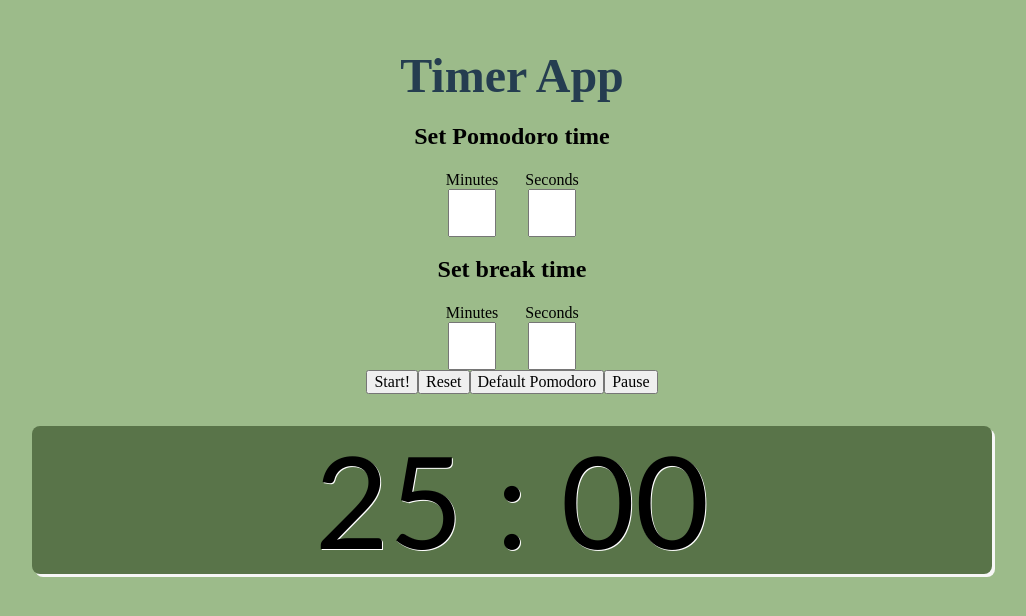
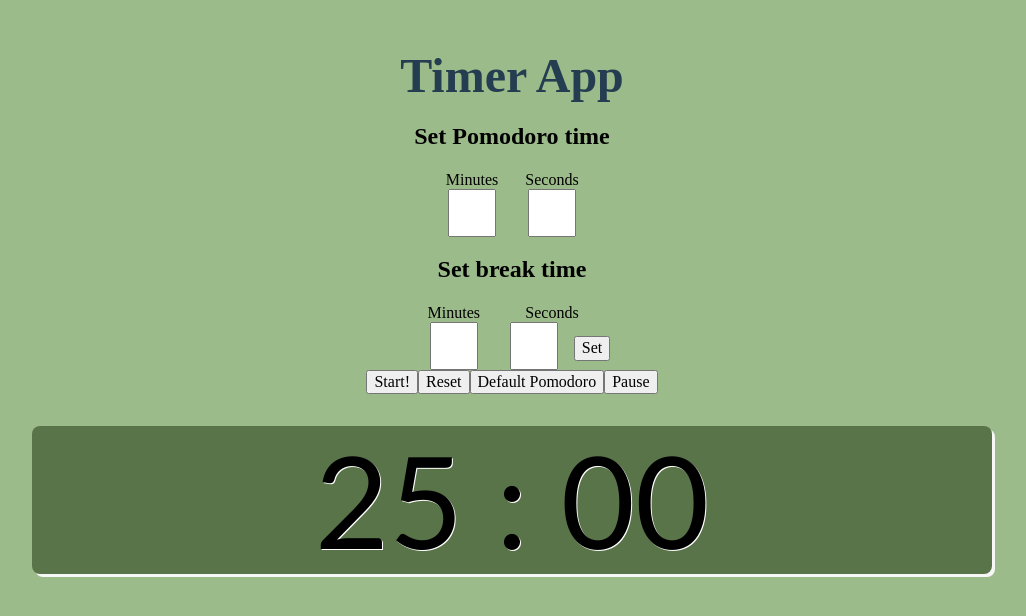
Before and after one commit to icelandico/timer-react, a React (Create React App) app: page / in a window 1280 px wide. Shown: the top 616 px of the page, without its empty margins (128-1154 px from the left). Built offline with nearby package versions, Linux system fonts and the light colour scheme.

Commit message:
Handle set timer values

```diff
--- a/src/components/Display/Display.js
+++ b/src/components/Display/Display.js
@@ -35,10 +35,19 @@ handlePause = () => {
   clearInterval(this.interval)
 }
 
+handleSetSettings = (minutes, seconds) => {
+  this.setState({
+    minutes,
+    seconds
+  })
+}
+
   render() {
     return(
       <div>
-        <Settings />
+        <Settings
+          handleSetSettings={this.handleSetSettings}
+        />
         <NavButtons
           handleStart = {this.handleStart}
           handleReset = {this.handleReset}
--- a/src/components/Settings/Settings.js
+++ b/src/components/Settings/Settings.js
@@ -17,6 +17,10 @@ class Settings extends Component {
   validate = (num) => {
     const value = num.length > 2 ? num.slice(0, 2) : num
     return value
+  }
+
+  handleSetSettings = (minutes, seconds) => {
+    this.props.handleSetSettings(minutes, seconds)
   }
 
   render() {
@@ -58,6 +62,11 @@ class Settings extends Component {
                  value={this.state.breakSeconds}
                  onChange={this.handleChange('breakSeconds')}
           />
+          <button type="button"
+                  onClick={() => this.handleSetSettings(this.state.timerMinutes, this.state.timerSeconds)}
+          >
+          Set
+          </button>
           </div>
         </div>
       </div>
```
